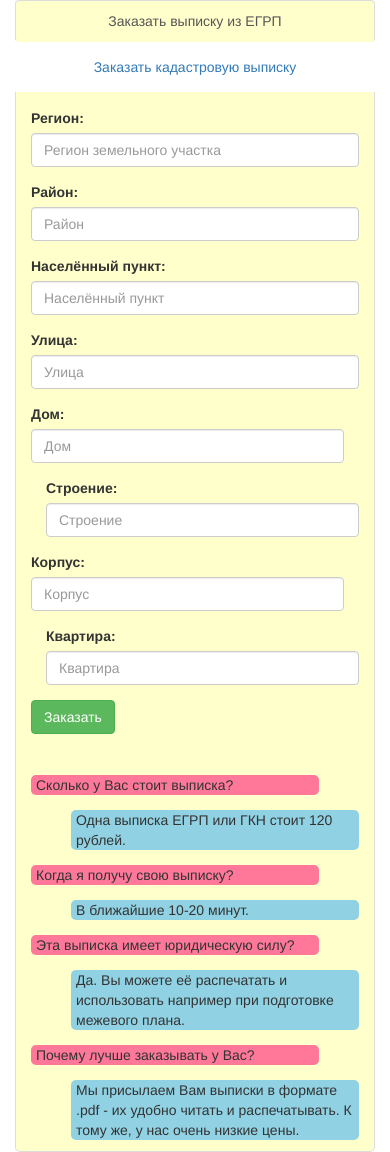
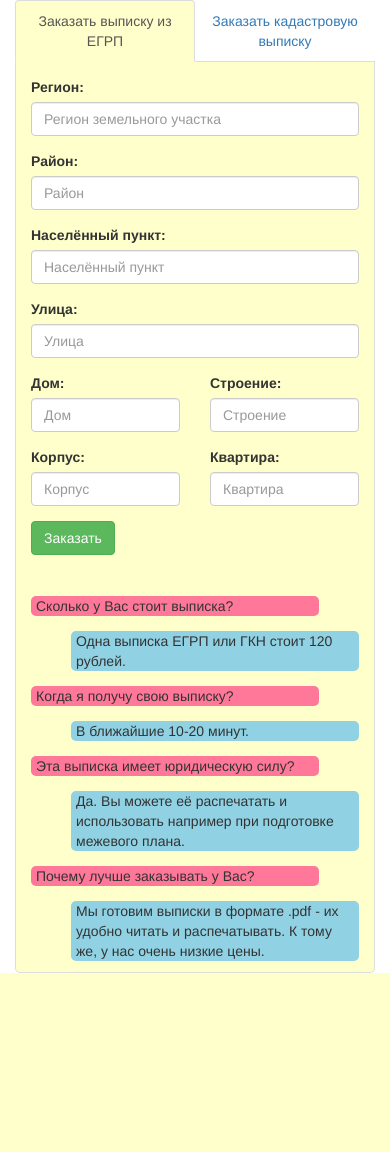
Before and after one commit to VitalySvyatyuk/gkn, a Django app: template templates/index.html in a window 390 px wide. After the commit the page ends 973 px from the top, so only its background shows below. Run offline with Django 3.2, Linux system fonts and the light colour scheme; the template is opened without the code that fills it, so the values that code supplies are empty; some libraries are stand-ins or nearby versions.

Commit message:
mobile friendly resolution

```diff
--- a/static/css/styles.css
+++ b/static/css/styles.css
@@ -36,10 +36,7 @@
     background-color:hsla(204, 100%, 50%, 0.435);
 }
 
-/*.h4 {
-    margin: 15px 15px;
-    border-radius: 5px;
-}*/
+
 
 .nav-tabs>li.active>a, .nav-tabs>li.active>a:focus, .nav-tabs>li.active>a:hover,
 .background {
@@ -51,6 +48,19 @@
     border-bottom-color: #ffc;
 }
 
+/*3 nav-tabs for the same width of the table-cells nav-tabs*/
+.nav-tabs{
+    display: flex;
+}
+.nav-tabs li {
+    display: flex;
+    flex: 1;
+}
+
+.nav-tabs li  a {
+    flex: 1;
+}
+
 .formmargin {
     margin: 15px 0px 15px 0px;
 }
@@ -59,7 +69,31 @@
     margin-top: 25px;
 }
 
+.lastquestion {
+    margin-top: 40px;
+    padding-left: 15px;
+    padding-right: 15px;
+}
+
 .row {
     margin-left: 0px;
     margin-right: 0px;
 }
+
+/*this is for xs size nav tabs preventes stacking*/
+@media (max-width: 768px) {
+  .nav-justified > li {
+    display: table-cell;
+    width: 1%;
+  }
+  .nav-justified > li > a  {
+    border-bottom: 1px solid #ddd !important;
+    border-radius: 4px 4px 0 0 !important;
+    margin-bottom: 0 !important;
+  }
+  .nav-tabs.nav-justified > .active > a,
+  .nav-tabs.nav-justified > .active > a:hover,
+  .nav-tabs.nav-justified > .active > a:focus {
+    border-bottom-color: #ffc !important;
+  }
+}
--- a/templates/form_EGRP_addr.html
+++ b/templates/form_EGRP_addr.html
@@ -15,19 +15,19 @@
     <label for="ulitsa">Улица:</label>
     <input type="text" class="form-control" id="ulitsa" placeholder="Улица">
   </div>
-  <div class="form-group col-md-6 no-gutter-left">
+  <div class="form-group col-lg-6 col-md-6 col-sm-6 col-xs-6 no-gutter-left">
     <label for="dom">Дом:</label>
     <input type="text" class="form-control" id="dom" placeholder="Дом">
   </div>
-  <div class="form-group col-md-6 no-gutter-right">
+  <div class="form-group col-lg-6 col-md-6 col-sm-6 col-xs-6 no-gutter-right">
     <label for="stroenie">Строение:</label>
     <input type="text" class="form-control" id="stroenie" placeholder="Строение">
   </div>
-  <div class="form-group col-md-6 no-gutter-left">
+  <div class="form-group col-lg-6 col-md-6 col-sm-6 col-xs-6 no-gutter-left">
     <label for="korpus">Корпус:</label>
     <input type="text" class="form-control" id="korpus" placeholder="Корпус">
   </div>
-  <div class="form-group col-md-6 no-gutter-right">
+  <div class="form-group col-lg-6 col-md-6 col-sm-6 col-xs-6 no-gutter-right">
     <label for="kvartira">Квартира:</label>
     <input type="text" class="form-control" id="kvartira" placeholder="Квартира">
   </div>
--- a/templates/form_GKN_addr.html
+++ b/templates/form_GKN_addr.html
@@ -15,19 +15,19 @@
     <label for="ulitsa">Улица:</label>
     <input type="text" class="form-control" id="ulitsa" placeholder="Улица">
   </div>
-  <div class="form-group col-md-6 no-gutter-left">
+  <div class="form-group col-lg-6 col-md-6 col-sm-6 col-xs-6 no-gutter-left">
     <label for="dom">Дом:</label>
     <input type="text" class="form-control" id="dom" placeholder="Дом">
   </div>
-  <div class="form-group col-md-6 no-gutter-right">
+  <div class="form-group col-lg-6 col-md-6 col-sm-6 col-xs-6 no-gutter-right">
     <label for="stroenie">Строение:</label>
     <input type="text" class="form-control" id="stroenie" placeholder="Строение">
   </div>
-  <div class="form-group col-md-6 no-gutter-left">
+  <div class="form-group col-lg-6 col-md-6 col-sm-6 col-xs-6 no-gutter-left">
     <label for="korpus">Корпус:</label>
     <input type="text" class="form-control" id="korpus" placeholder="Корпус">
   </div>
-  <div class="form-group col-md-6 no-gutter-right">
+  <div class="form-group col-lg-6 col-md-6 col-sm-6 col-xs-6 no-gutter-right">
     <label for="kvartira">Квартира:</label>
     <input type="text" class="form-control" id="kvartira" placeholder="Квартира">
   </div>
--- a/templates/index.html
+++ b/templates/index.html
@@ -22,27 +22,30 @@
 		<div class="tab-content">
 
   		<div class="row tab-pane fade in active background" id="EGRP" role="tabpanel">
-        <div class="col-md-1"></div>
-        <div class="col-md-4 formmargin">
+        <div class="col-lg-1 col-md-1"></div>
+        <div class="col-lg-4 col-md-4 col-sm-5 formmargin">
           {% include "form_EGRP_addr.html" %}
         </div>
-        <div class="col-md-2"></div>
-        <div class="col-md-4 questiontop">
+        <div class="col-lg-2 col-md-2 col-sm-2"></div>
+        <div class="col-lg-4 col-md-4 col-sm-5 questiontop">
           {% include "questions.html" %}
         </div>
-        <div class="col-md-1"></div>
+        <div class="col-lg-1 col-md-1"></div>
   		</div>
 
       <div class="row tab-pane fade background" id="GKN" role="tabpanel">
-        <div class="col-md-1"></div>
-        <div class="col-md-4 questiontop">
+        <div class="col-lg-1 col-md-1"></div>
+        <div class="col-lg-4 col-md-4 col-sm-5 hidden-xs questiontop">
           {% include "questions.html" %}
         </div>
-        <div class="col-md-2"></div>
-        <div class="col-md-4 formmargin">
+        <div class="col-lg-2 col-md-2 col-sm-2"></div>
+        <div class="col-lg-4 col-md-4 col-sm-5 formmargin">
           {% include "form_GKN_addr.html" %}
         </div>
-        <div class="col-md-1"></div>
+        <div class="hidden-lg hidden-md hidden-sm lastquestion">
+          {% include "questions.html" %}
+        </div>
+        <div class="col-lg-1 col-md-1"></div>
       </div>
 
 		</div>
--- a/templates/questions.html
+++ b/templates/questions.html
@@ -5,4 +5,4 @@
 <p class="question">Эта выписка имеет юридическую силу?<p>
 <p class="answer">Да. Вы можете её распечатать и использовать например при подготовке межевого плана.<p>
 <p class="question">Почему лучше заказывать у Вас?<p>
-<p class="answer">Мы присылаем Вам выписки в формате .pdf - их удобно читать и распечатывать. К тому же, у нас очень низкие цены.<p>
+<p class="answer">Мы готовим выписки в формате .pdf - их удобно читать и распечатывать. К тому же, у нас очень низкие цены.<p>
```
